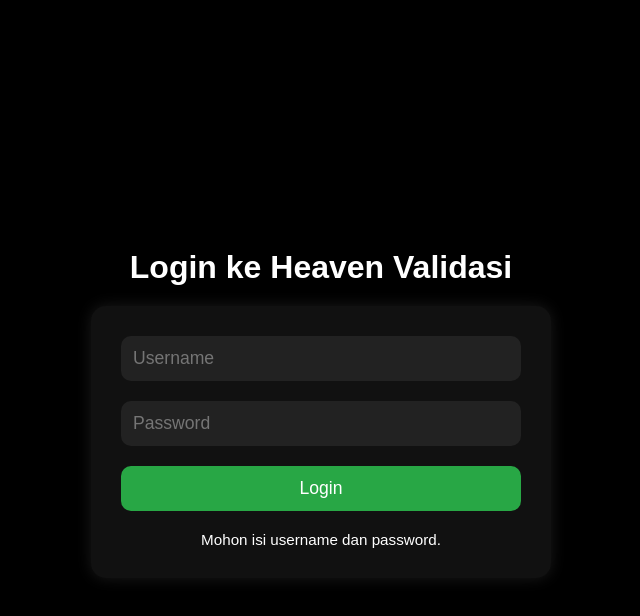
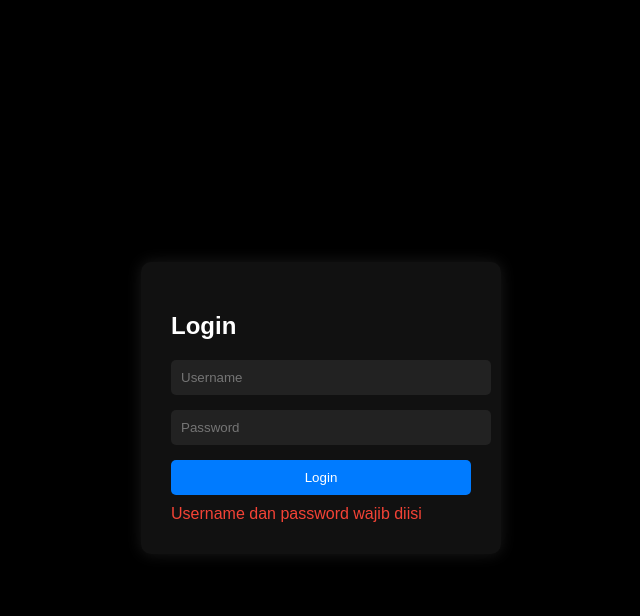
Before and after one commit to micc1010/liingvalidasi, a website: page login.html in a window 1280 px wide. Both pictures are taken after a click on the button "Login". Shown: the whole page, without its empty margins (319-959 px from the left). Drawn offline with Linux system fonts and the light colour scheme.

Commit message:
perubahan tetap pertama

```diff
--- a/login.html
+++ b/login.html
@@ -6,97 +6,82 @@
   <title>Login - Heaven Validasi</title>
   <style>
     body {
-      margin: 0;
-      padding: 0;
-      background-color: #000;
-      color: white;
+      background: #000;
+      color: #fff;
       font-family: Arial, sans-serif;
       display: flex;
-      flex-direction: column;
+      height: 100vh;
       align-items: center;
       justify-content: center;
-      height: 100vh;
     }
-    h2 {
-      margin-bottom: 20px;
-      font-size: 2rem;
-    }
-    .login-container {
-      background-color: #111;
+    .login-box {
+      background: #111;
       padding: 30px;
-      border-radius: 15px;
-      box-shadow: 0 0 15px rgba(255, 255, 255, 0.1);
-      display: flex;
-      flex-direction: column;
-      gap: 20px;
-      width: 90%;
-      max-width: 400px;
-    }
-    input, button {
-      font-size: 1.1rem;
-      padding: 12px;
-      border: none;
       border-radius: 10px;
+      box-shadow: 0 0 15px rgba(255,255,255,0.1);
+      width: 300px;
     }
     input {
-      background-color: #222;
+      width: 100%;
+      margin-bottom: 15px;
+      padding: 10px;
+      background: #222;
+      border: none;
       color: white;
+      border-radius: 5px;
     }
     button {
-      background-color: #28a745;
+      width: 100%;
+      padding: 10px;
+      background: #007BFF;
+      border: none;
       color: white;
+      border-radius: 5px;
       cursor: pointer;
-      transition: background 0.3s;
     }
-    button:hover {
-      background-color: #218838;
-    }
-    .message {
-      font-size: 0.95rem;
-      text-align: center;
+    #message {
+      margin-top: 10px;
+      color: #f44336;
+      min-height: 1.2em;
     }
   </style>
 </head>
 <body>
-  <h2>Login ke Heaven Validasi</h2>
-
-  <div class="login-container">
-    <input type="text" id="username" placeholder="Username" />
-    <input type="password" id="password" placeholder="Password" />
+  <div class="login-box">
+    <h2>Login</h2>
+    <input type="text" id="username" placeholder="Username" autocomplete="username" />
+    <input type="password" id="password" placeholder="Password" autocomplete="current-password" />
     <button onclick="login()">Login</button>
-    <div class="message" id="message"></div>
+    <div id="message"></div>
   </div>
 
   <script>
     async function login() {
       const username = document.getElementById("username").value.trim();
       const password = document.getElementById("password").value.trim();
-      const messageDiv = document.getElementById("message");
 
       if (!username || !password) {
-        messageDiv.textContent = "Mohon isi username dan password.";
+        document.getElementById("message").innerText = "Username dan password wajib diisi";
         return;
       }
 
-      messageDiv.textContent = "Sedang masuk...";
-
       try {
-        const res = await fetch("/api/login", {
-          method: "POST",
-          headers: { "Content-Type": "application/json" },
-          body: JSON.stringify({ username, password })
+        const res = await fetch('/api/login', {
+          method: 'POST',
+          headers: { 'Content-Type': 'application/json' },
+          body: JSON.stringify({ username, password }),
         });
 
         const data = await res.json();
 
         if (data.success) {
-          window.location.href = "/";
+          window.location.href = "/index.html";
         } else {
-          messageDiv.textContent = data.message || "Gagal login.";
+          document.getElementById("message").innerText = data.message || "Login gagal";
         }
-      } catch (error) {
-        console.error(error);
-        messageDiv.textContent = "Terjadi kesalahan saat login.";
+      } catch (err) {
+        document.getElementById("message").innerText = "Terjadi kesalahan jaringan";
+        console.error(err);
       }
     }
   </script>
```
Also changed, not shown: api/check-auth.js (+5 -14 lines), api/login.js (+9 -23 lines), api/proxy.js (+33 -6 lines), package.json (line endings or trailing spaces).
